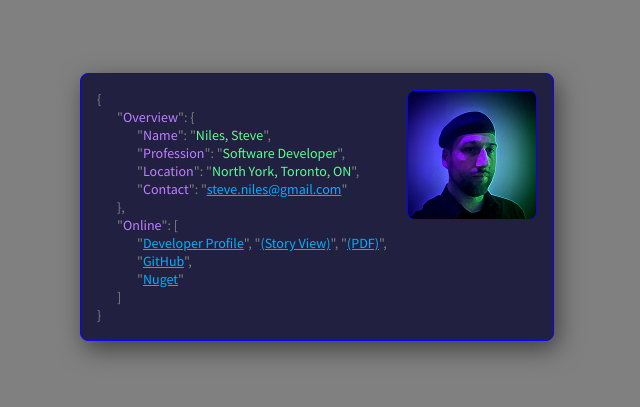
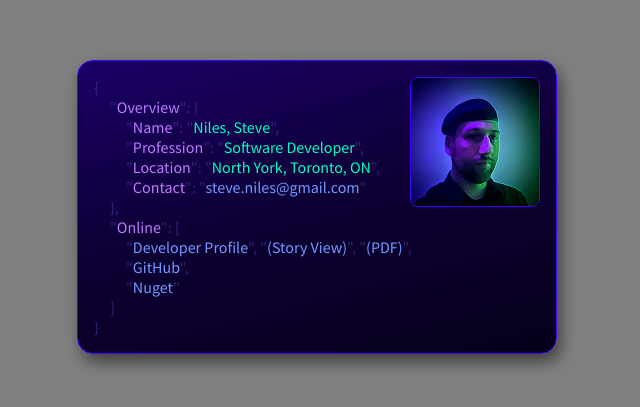
Before and after one commit to steveniles/steveniles.github.io, a plain HTML site: page index.html in a window 1280 px wide. Shown: the part 193-600 px from the top of the page, without its empty margins (323-963 px from the left). Drawn offline with Linux system fonts and the light colour scheme.

Commit message:
Update colors and styling

```diff
--- a/index.html
+++ b/index.html
@@ -11,7 +11,7 @@
 
     <body>
         <main>
-            <img src="profile.png" width="128" height="128" alt="profile picture">
+            <img src="profile.png" alt="profile picture">
             <div>{
                 <ul>
                     <li>"<span class="key">Overview</span>": {
--- a/style.css
+++ b/style.css
@@ -1,56 +1,60 @@
-html {
-    background-color: #808080;
-    height: 100%;
-}
-
 body {
-    color: #808080;
+    background: #808080;
+    color: #6040bf80;
     display: flex;
-    font-family: 'Source Sans Pro', Helvetica, Arial, sans-serif;
-    font-size: 14px;
-    height: 100%;
+    font: 16px 'Source Sans Pro', Helvetica, Arial, sans-serif;
+    height: 100vh;
     margin: 0;
 }
 
 main {
-    background-color: #212040;
-    border-radius: 8px;
-    border: 1px solid #0e00ff;
-    box-shadow: 4px 8px 24px #404040;
+    background: linear-gradient(165deg, #1a0066, #0d0033, #06001a);
+    border-radius: 16px;
+    border: 1px solid #4000ff;
+    box-shadow: 4px 8px 16px #00000080;
+    box-sizing: border-box;
     margin: auto;
     padding: 16px;
-    width: 440px;
+    width: 480px;
 }
 
 img {
     border-radius: 8px;
-    border: 1px solid #0e00ff;
+    border: 1px solid #4000ff;
     float: right;
+    height: 128px;
     user-select: none;
+    width: 128px;
 }
 
 ul {
-    list-style-type: none;
+    list-style: none;
     margin: 0;
-    padding-left: 20px;
+    padding: 0 0 0 16px;
 }
 
 a {
-    color: #00b1ff;
+    color: #7598ff;
+    text-decoration: none;
 }
 
 a:active {
-    color: #0e00ff;
+    color: #4000ff;
 }
 
 .key {
-    color: #bf80ff;
+    color: #bf7aff;
 }
 
 .value {
-    color: #5aff91;
+    color: #00ffbf;
 }
 
 ::selection {
-    background: #0e00ff;
+    background: #00ffbf40;
 }
+
+a::selection, .key::selection, .value::selection {
+    background: #00ffbf;
+    color: #4000ff;
+}
```
